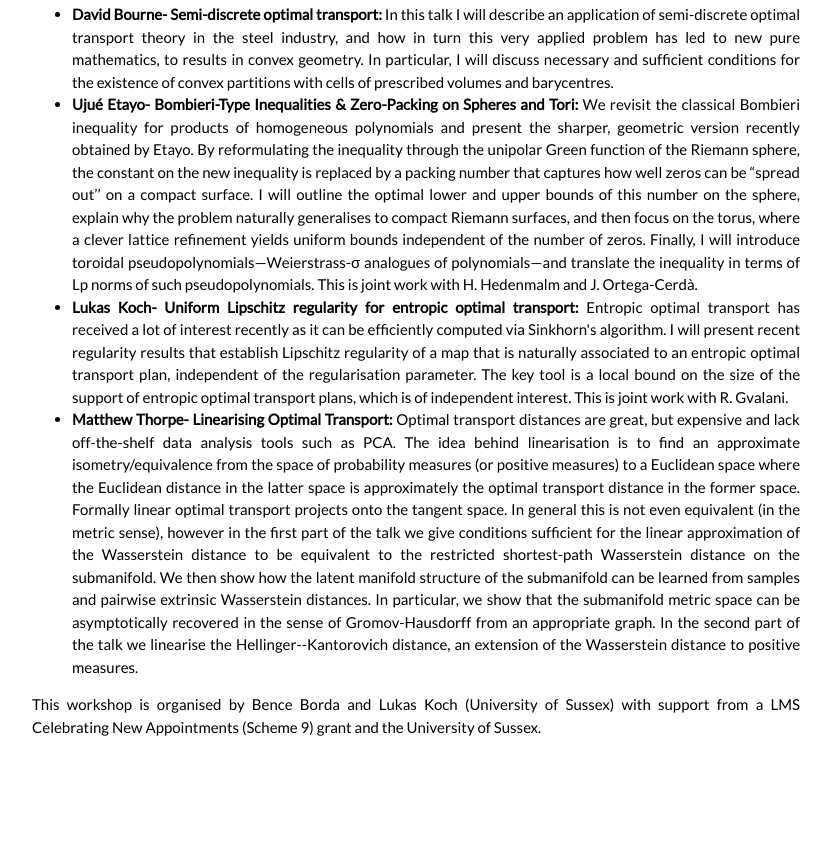
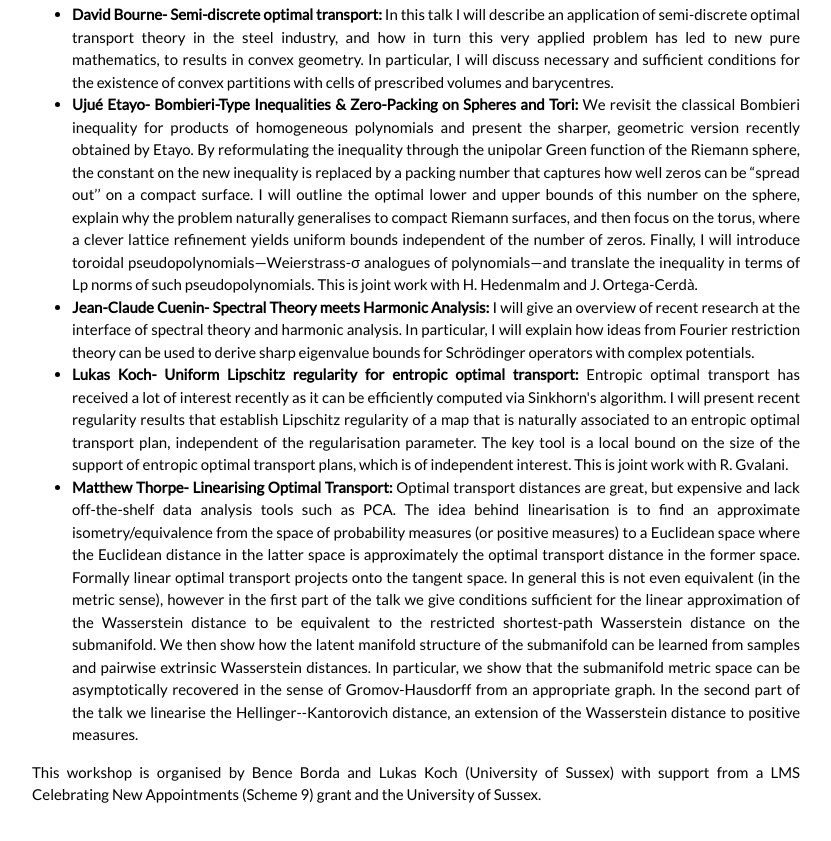
Before and after one commit to lkoch11/lkoch11.github.io, a plain HTML site: page AnalysisOT.html in a window 1280 px wide. Shown: the part 1155-1996 px from the top of the page, without its empty margins (224-1055 px from the left). Before the commit the page ends 1972 px from the top, so only its background shows below. Drawn offline with nearby package versions, Linux system fonts and the light colour scheme.

Commit message:
extra abstract

```diff
--- a/AnalysisOT.html
+++ b/AnalysisOT.html
@@ -116,6 +116,7 @@ This two-day workshop focuses on the rich interactions between analysis, partial
         <li> <strong>David Bourne- Semi-discrete optimal transport:</strong> In this talk I will describe an application of semi-discrete optimal transport theory in the steel industry, and how in turn this very applied problem has led to new pure mathematics, to results in convex geometry. In particular, I will discuss necessary and sufficient conditions for the existence of convex partitions with cells of prescribed volumes and barycentres.
         <li> <strong>Ujué Etayo- Bombieri-Type Inequalities & Zero-Packing on Spheres and Tori:</strong>
 We revisit the classical Bombieri inequality for products of homogeneous polynomials and present the sharper, geometric version recently obtained by Etayo. By reformulating the inequality through the unipolar Green function of the Riemann sphere, the constant on the new inequality is replaced by a packing number that captures how well zeros can be “spread out’’ on a compact surface. I will outline the optimal lower and upper bounds of this number on the sphere, explain why the problem naturally generalises to compact Riemann surfaces, and then focus on the torus, where a clever lattice refinement yields uniform bounds independent of the number of zeros. Finally, I will introduce toroidal pseudopolynomials—Weierstrass-σ analogues of polynomials—and translate the inequality in terms of Lp norms of such pseudopolynomials. This is joint work with H.  Hedenmalm and J. Ortega-Cerdà.
+        <li><strong>Jean-Claude Cuenin- Spectral Theory meets Harmonic Analysis:</strong> I will give an overview of recent research at the interface of spectral theory and harmonic analysis. In particular, I will explain how ideas from Fourier restriction theory can be used to derive sharp eigenvalue bounds for Schrödinger operators with complex potentials.
         <li><strong>Lukas Koch- Uniform Lipschitz regularity for entropic optimal transport:</strong> Entropic optimal transport has received a lot of interest recently as it can be efficiently computed via Sinkhorn's algorithm. I will present recent regularity results that establish Lipschitz regularity of a map that is naturally associated to an entropic optimal transport plan, independent of the regularisation parameter. The key tool is a local bound on the size of the support of entropic optimal transport plans, which is of independent interest. This is joint work with R. Gvalani.
         <li> <strong>Matthew Thorpe- Linearising Optimal Transport:</strong> Optimal transport distances are great, but expensive and lack off-the-shelf data analysis tools such as PCA. The idea behind linearisation is to find an approximate isometry/equivalence from the space of probability measures (or positive measures) to a Euclidean space where the Euclidean distance in the latter space is approximately the optimal transport distance in the former space. Formally linear optimal transport projects onto the tangent space. In general this is not even equivalent (in the metric sense), however in the first part of the talk we give conditions sufficient for the linear approximation of the Wasserstein distance to be equivalent to the restricted shortest-path Wasserstein distance on the submanifold. We then show how the latent manifold structure of the submanifold can be learned from samples and pairwise extrinsic Wasserstein distances. In particular, we show that the submanifold metric space can be asymptotically recovered in the sense of Gromov-Hausdorff from an appropriate graph. In the second part of the talk we linearise the Hellinger--Kantorovich distance, an extension of the Wasserstein distance to positive measures.
 
```
